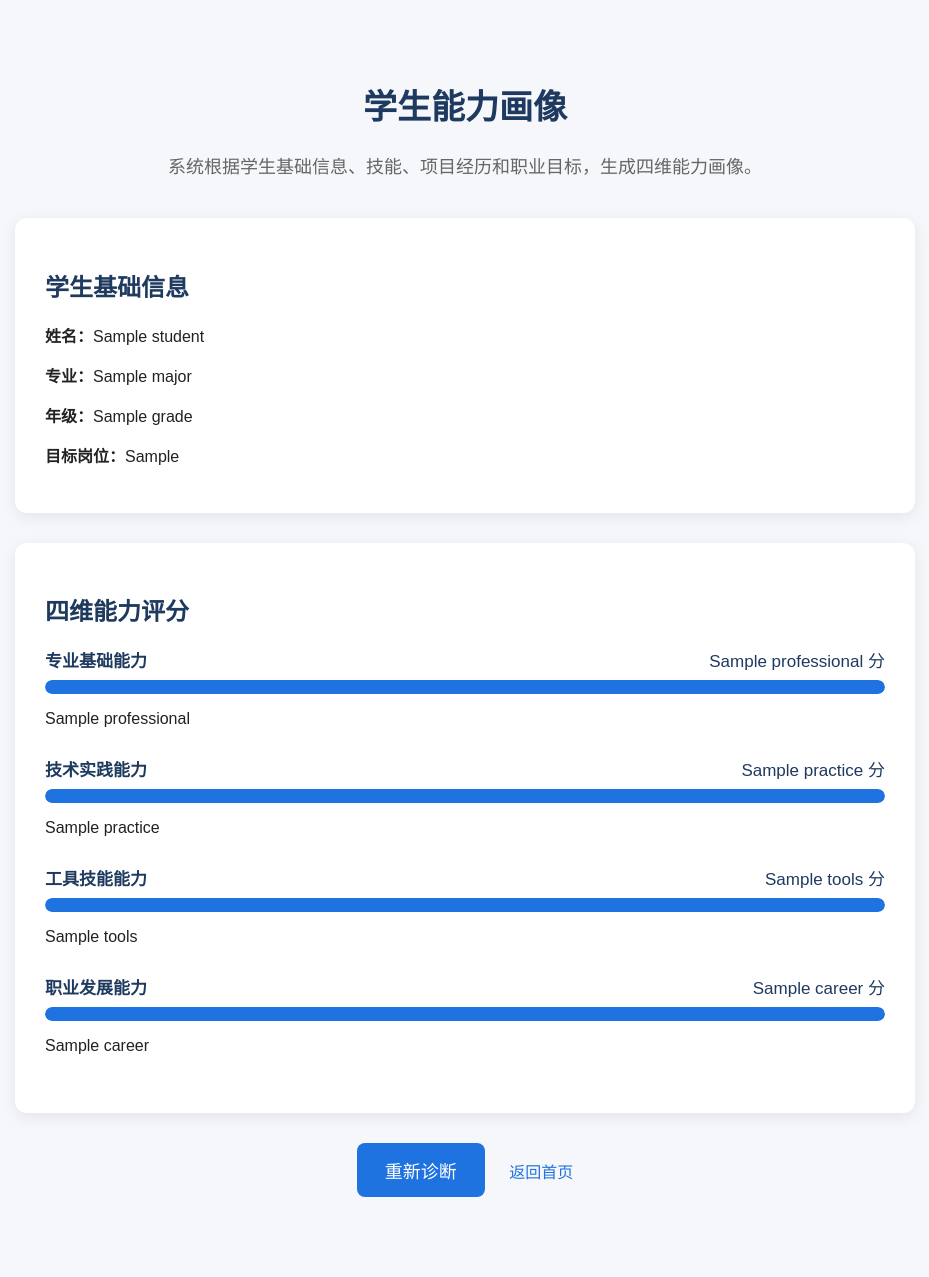
After one commit to fjy1111/job-ability-agent-system, a FastAPI app: template app/templates/ability_profile.html in a window 1280 px wide. The commit adds this page. Shown: the whole page, without its empty margins (175-1104 px from the left). Run offline with FastAPI, Linux system fonts and the light colour scheme; the template is opened without the code that fills it: most values are stand-ins (such as "Sample title", 1, 10 or a date in 2020).

Commit message:
Day03: 保存学生数据并生成能力画像页面

```diff
--- a/app/main.py
+++ b/app/main.py
@@ -1,30 +1,63 @@
-from fastapi import FastAPI,Request,Form
+import json
+from pathlib import Path
+
+from fastapi import FastAPI, Request, Form
 from fastapi.templating import Jinja2Templates
 from fastapi.staticfiles import StaticFiles
 
-app=FastAPI(
+
+app = FastAPI(
     title="岗位能力达成学生成长诊断与精准就业智能体系统",
     description="面向学生成长诊断、岗位匹配和个性化路径规划的智能体系统",
     version="0.1.0"
 )
-app.mount("/static",StaticFiles(directory="app/static"),name="static")
-templates=Jinja2Templates(directory="app/templates")
+
+app.mount("/static", StaticFiles(directory="app/static"), name="static")
+
+templates = Jinja2Templates(directory="app/templates")
+
+
+# 项目根目录
+BASE_DIR = Path(__file__).resolve().parent.parent
+
+# data 目录
+DATA_DIR = BASE_DIR / "data"
+
+# 最新一次提交的学生数据文件
+LATEST_STUDENT_FILE = DATA_DIR / "latest_student.json"
+
+
 @app.get("/")
-def index(request:Request):
-    return templates.TemplateResponse(request,"index.html",{ "title": "岗位能力达成学生成长诊断与精准就业智能体系统"})
+def index(request: Request):
+    """
+    系统首页
+    """
+    return templates.TemplateResponse(
+        request,
+        "index.html",
+        {
+            "title": "岗位能力达成学生成长诊断与精准就业智能体系统"
+        }
+    )
+
 
 @app.get("/student/input")
-def student_input(request:Request):
+def student_input(request: Request):
+    """
+    学生信息输入页面
+    """
     return templates.TemplateResponse(
         request,
         "student_input.html",
         {
-            "title":"学生信息输入"
+            "title": "学生信息输入"
         }
     )
+
+
 @app.post("/student/submit")
 def student_submit(
-request: Request,
+    request: Request,
     name: str = Form(...),
     major: str = Form(...),
     grade: str = Form(...),
@@ -35,6 +68,10 @@ request: Request,
     certificates: str = Form(""),
     self_intro: str = Form("")
 ):
+    """
+    接收学生提交的表单数据，并保存为 JSON 文件
+    """
+
     student_data = {
         "name": name,
         "major": major,
@@ -46,17 +83,80 @@ request: Request,
         "certificates": certificates,
         "self_intro": self_intro
     }
+
+    # 确保 data 目录存在
+    DATA_DIR.mkdir(exist_ok=True)
+
+    # 保存学生数据到 JSON 文件
+    with open(LATEST_STUDENT_FILE, "w", encoding="utf-8") as f:
+        json.dump(student_data, f, ensure_ascii=False, indent=4)
+
+    # 提交成功后，进入能力画像页面
     return templates.TemplateResponse(
         request,
         "student_submit.html",
         {
-            "title":"学生信息提交结果",
-            "student": student_data,
+            "title": "学生信息提交成功",
+            "student": student_data
         }
     )
 
+
+@app.get("/ability/profile")
+def ability_profile(request: Request):
+    """
+    能力画像页面
+    """
+
+    # 如果还没有提交过学生信息，给一个默认空数据
+    if not LATEST_STUDENT_FILE.exists():
+        student_data = {
+            "name": "未填写",
+            "major": "未填写",
+            "grade": "未填写",
+            "target_job": "未填写",
+            "skills": "",
+            "projects": "",
+            "competitions": "",
+            "certificates": "",
+            "self_intro": ""
+        }
+    else:
+        with open(LATEST_STUDENT_FILE, "r", encoding="utf-8") as f:
+            student_data = json.load(f)
+
+    # 这里先写模拟能力分数，后面会替换成算法模块
+    ability_scores = {
+        "professional": 75,
+        "practice": 70,
+        "tools": 80,
+        "career": 65
+    }
+
+    ability_explain = {
+        "professional": "专业基础能力主要来自课程、专业知识和相关证书。",
+        "practice": "技术实践能力主要来自项目经历、竞赛经历和实习经历。",
+        "tools": "工具技能能力主要来自 Python、Java、Linux、数据库、AI 工具等掌握情况。",
+        "career": "职业发展能力主要来自表达能力、简历质量、目标清晰度和面试准备情况。"
+    }
+
+    return templates.TemplateResponse(
+        request,
+        "ability_profile.html",
+        {
+            "title": "学生能力画像",
+            "student": student_data,
+            "ability_scores": ability_scores,
+            "ability_explain": ability_explain
+        }
+    )
+
+
 @app.get("/health")
 def health_check():
+    """
+    健康检查接口
+    """
     return {
         "status": "ok",
         "message": "系统运行正常"
--- a/app/static/css/style.css
+++ b/app/static/css/style.css
@@ -92,3 +92,30 @@ h1 {
 .link:hover {
     text-decoration: underline;
 }
+.score-item {
+    margin-bottom: 28px;
+}
+
+.score-title {
+    display: flex;
+    justify-content: space-between;
+    align-items: center;
+    color: #1f3a5f;
+    font-size: 17px;
+    margin-bottom: 8px;
+}
+
+.progress-bar {
+    width: 100%;
+    height: 14px;
+    background: #e8edf5;
+    border-radius: 999px;
+    overflow: hidden;
+    margin-bottom: 8px;
+}
+
+.progress {
+    height: 100%;
+    background: #1f73e0;
+    border-radius: 999px;
+}
--- /dev/null
+++ b/app/templates/ability_profile.html
@@ -0,0 +1,76 @@
+<!DOCTYPE html>
+<html lang="zh-CN">
+<head>
+    <meta charset="UTF-8">
+    <title>{{ title }}</title>
+    <link rel="stylesheet" href="/static/css/style.css">
+</head>
+<body>
+    <div class="container">
+        <h1>学生能力画像</h1>
+
+        <p class="subtitle">
+            系统根据学生基础信息、技能、项目经历和职业目标，生成四维能力画像。
+        </p>
+
+        <div class="card">
+            <h2>学生基础信息</h2>
+            <p><strong>姓名：</strong>{{ student.name }}</p>
+            <p><strong>专业：</strong>{{ student.major }}</p>
+            <p><strong>年级：</strong>{{ student.grade }}</p>
+            <p><strong>目标岗位：</strong>{{ student.target_job }}</p>
+        </div>
+
+        <div class="card">
+            <h2>四维能力评分</h2>
+
+            <div class="score-item">
+                <div class="score-title">
+                    <strong>专业基础能力</strong>
+                    <span>{{ ability_scores.professional }} 分</span>
+                </div>
+                <div class="progress-bar">
+                    <div class="progress" style="width: {{ ability_scores.professional }}%;"></div>
+                </div>
+                <p>{{ ability_explain.professional }}</p>
+            </div>
+
+            <div class="score-item">
+                <div class="score-title">
+                    <strong>技术实践能力</strong>
+                    <span>{{ ability_scores.practice }} 分</span>
+                </div>
+                <div class="progress-bar">
+                    <div class="progress" style="width: {{ ability_scores.practice }}%;"></div>
+                </div>
+                <p>{{ ability_explain.practice }}</p>
+            </div>
+
+            <div class="score-item">
+                <div class="score-title">
+                    <strong>工具技能能力</strong>
+                    <span>{{ ability_scores.tools }} 分</span>
+                </div>
+                <div class="progress-bar">
+                    <div class="progress" style="width: {{ ability_scores.tools }}%;"></div>
+                </div>
+                <p>{{ ability_explain.tools }}</p>
+            </div>
+
+            <div class="score-item">
+                <div class="score-title">
+                    <strong>职业发展能力</strong>
+                    <span>{{ ability_scores.career }} 分</span>
+                </div>
+                <div class="progress-bar">
+                    <div class="progress" style="width: {{ ability_scores.career }}%;"></div>
+                </div>
+                <p>{{ ability_explain.career }}</p>
+            </div>
+        </div>
+
+        <a href="/student/input" class="btn">重新诊断</a>
+        <a href="/app/static" class="link">返回首页</a>
+    </div>
+</body>
+</html>
```
Also changed, not shown: app/templates/student_submit.html (+4 -3 lines), data/latest_student.json (added, +11 -0 lines).
